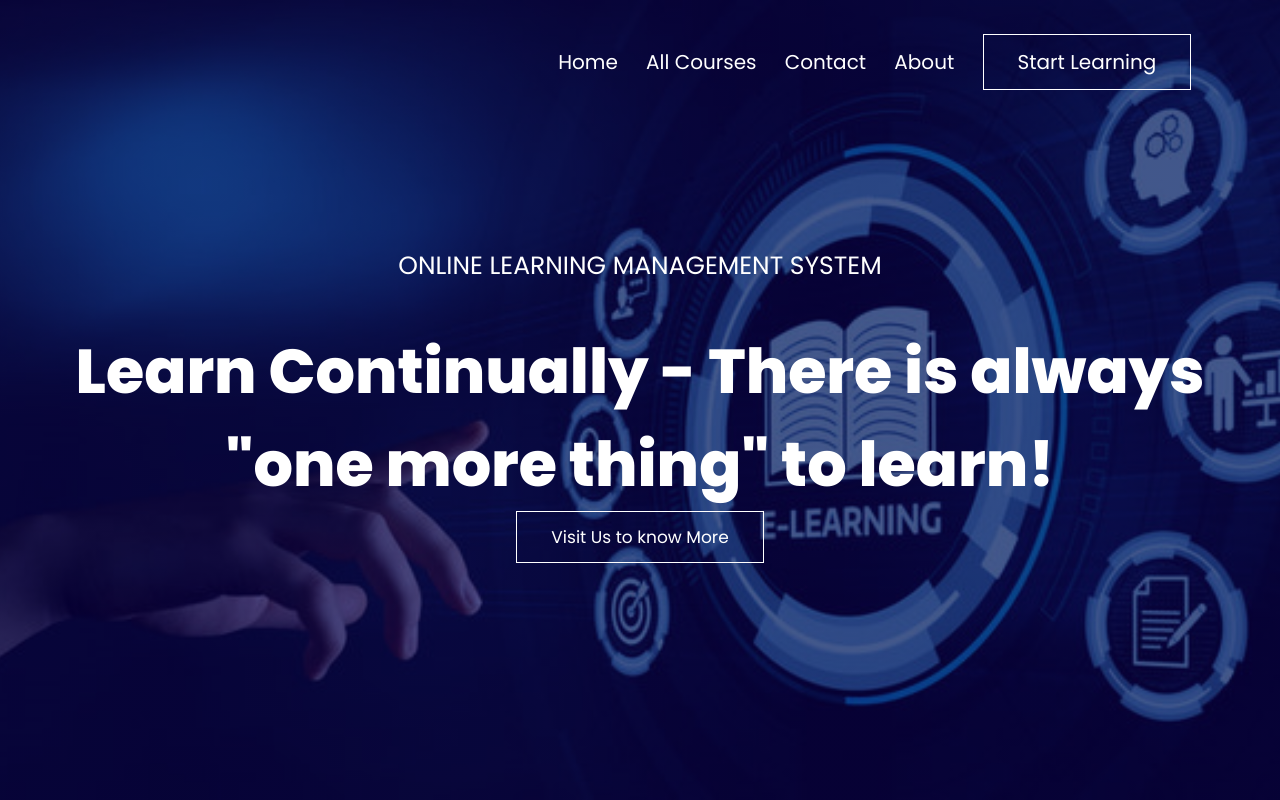
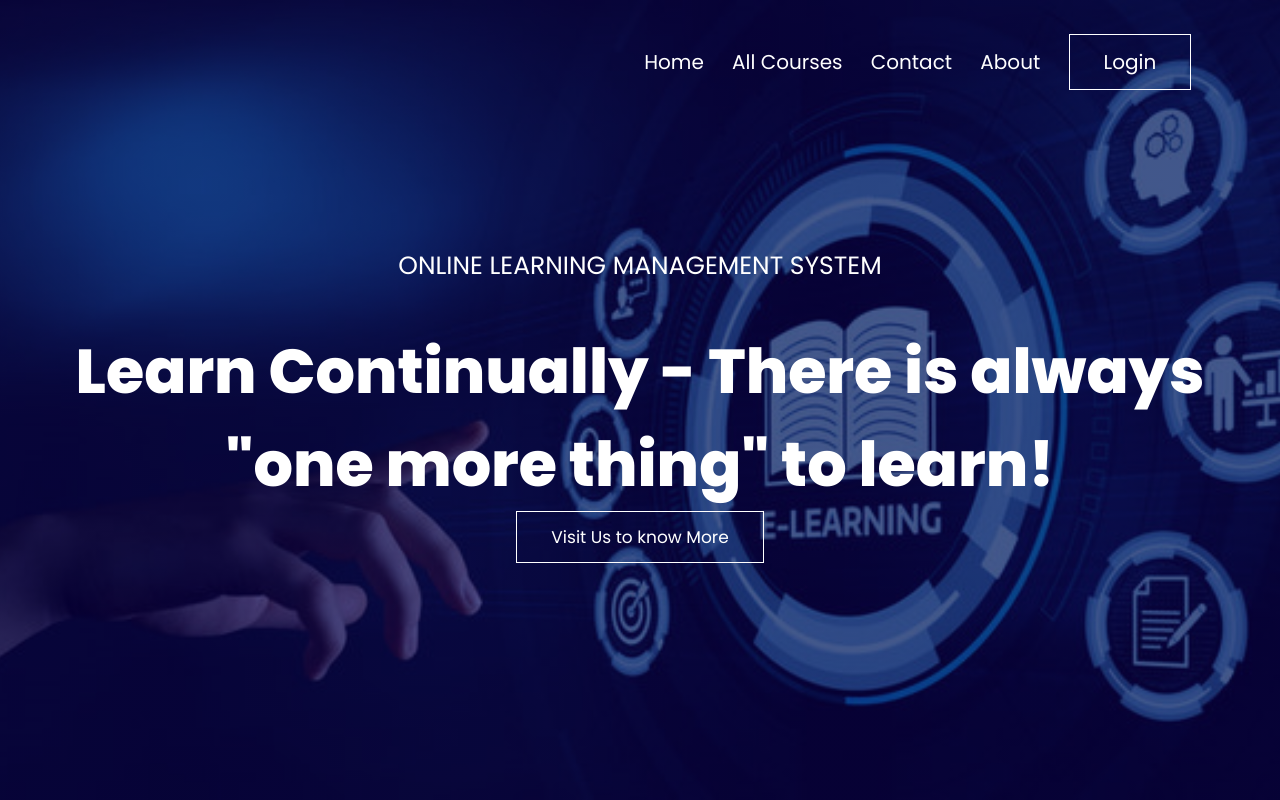
Before and after one commit to hidinck/learningplatformcse, a plain HTML site: page index.html in a window 1280 px wide. Shown: the top 800 px of the page. Drawn offline with Linux system fonts and the light colour scheme; a web font is replaced by a local one.

Commit message:
index.html

```diff
--- a/index.html
+++ b/index.html
@@ -23,7 +23,7 @@
                         <li><a href="#five">Contact</a></li>
                         <li><a href="#last">About</a></li>
 
-                        <li><a href="#features" class="get">Start Learning</a></li>
+                        <li><a href="login.html" class="get">Login</a></li>
                     </ul>
                 </div>
                 <i class="fa fa-bars" onclick="showMenu()"></i>
```
